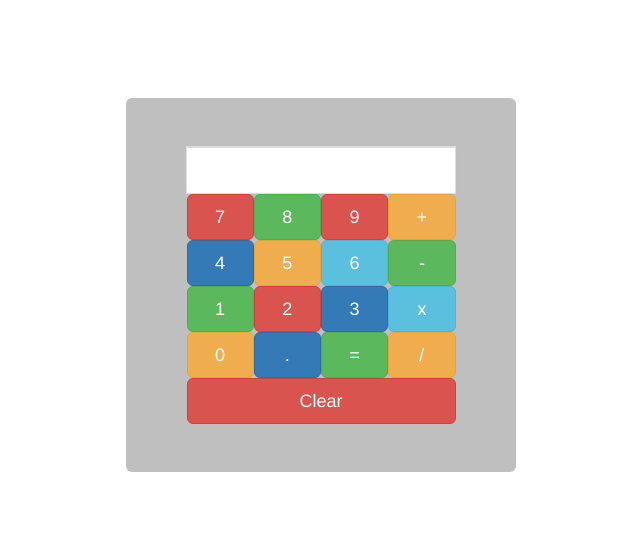
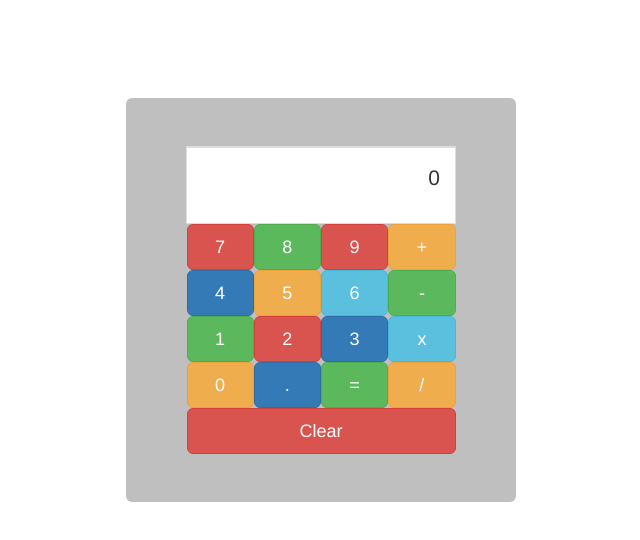
Before and after one commit to levykohout/bootstrap_node_express_weekend_challenge, a website: page public/views/index.html in a window 1280 px wide. Shown: the part 82-622 px from the top of the page, without its empty margins (319-959 px from the left). Drawn offline with nearby package versions, Linux system fonts and the light colour scheme; files that its build step writes are made by us from their sources; files whose address does not match are found by name.

Commit message:
added value to result

```diff
--- a/public/views/index.html
+++ b/public/views/index.html
@@ -25,7 +25,7 @@
             </th>
               <tr class="panel panel-default text-right">
                 <td>
-                  <p class="panel-body" ><span class="text-right" id="result"></span></p>
+                  <p class="panel-body" ><span class="text-right" id="result">0</span></p>
                 </td>
               </tr>
 
```
